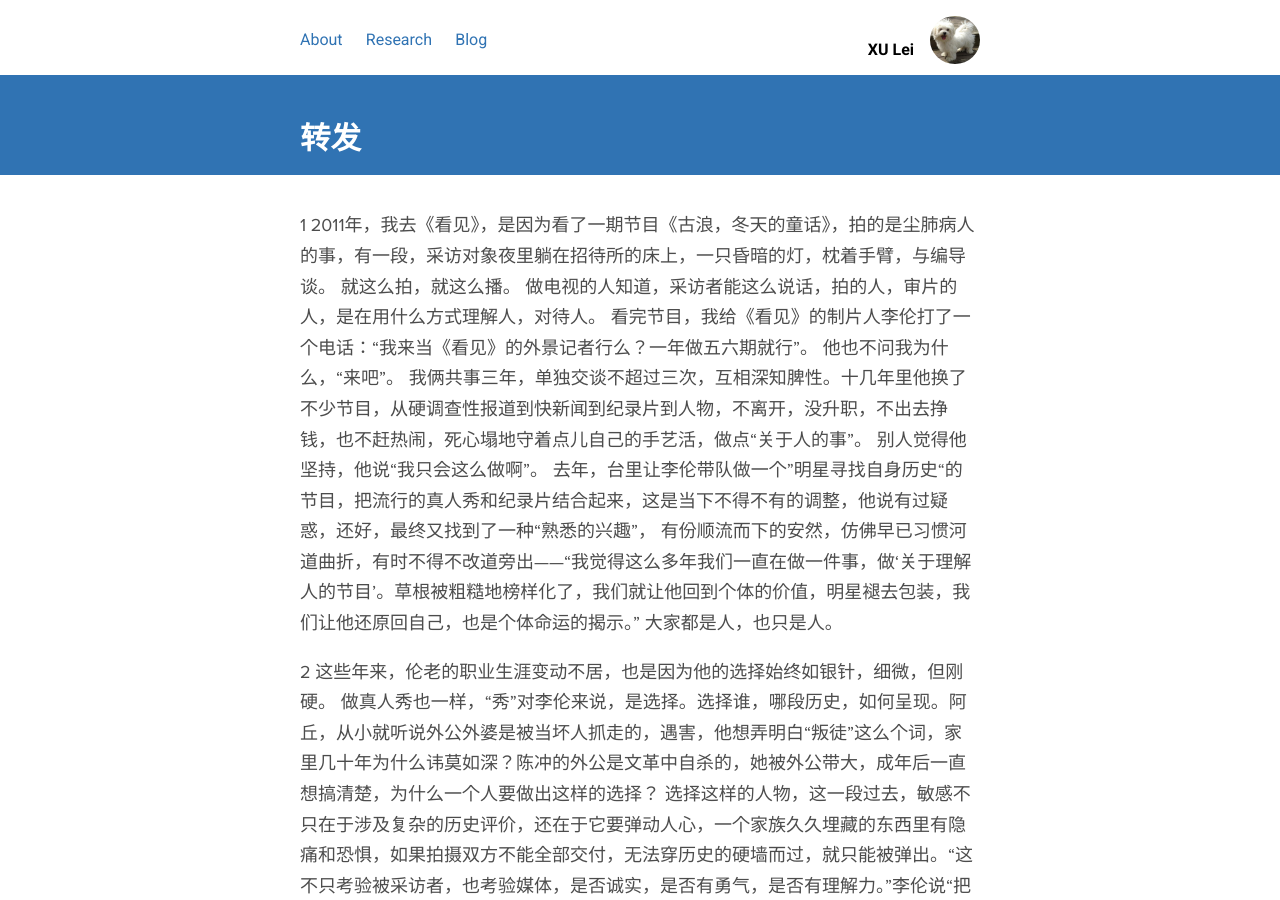
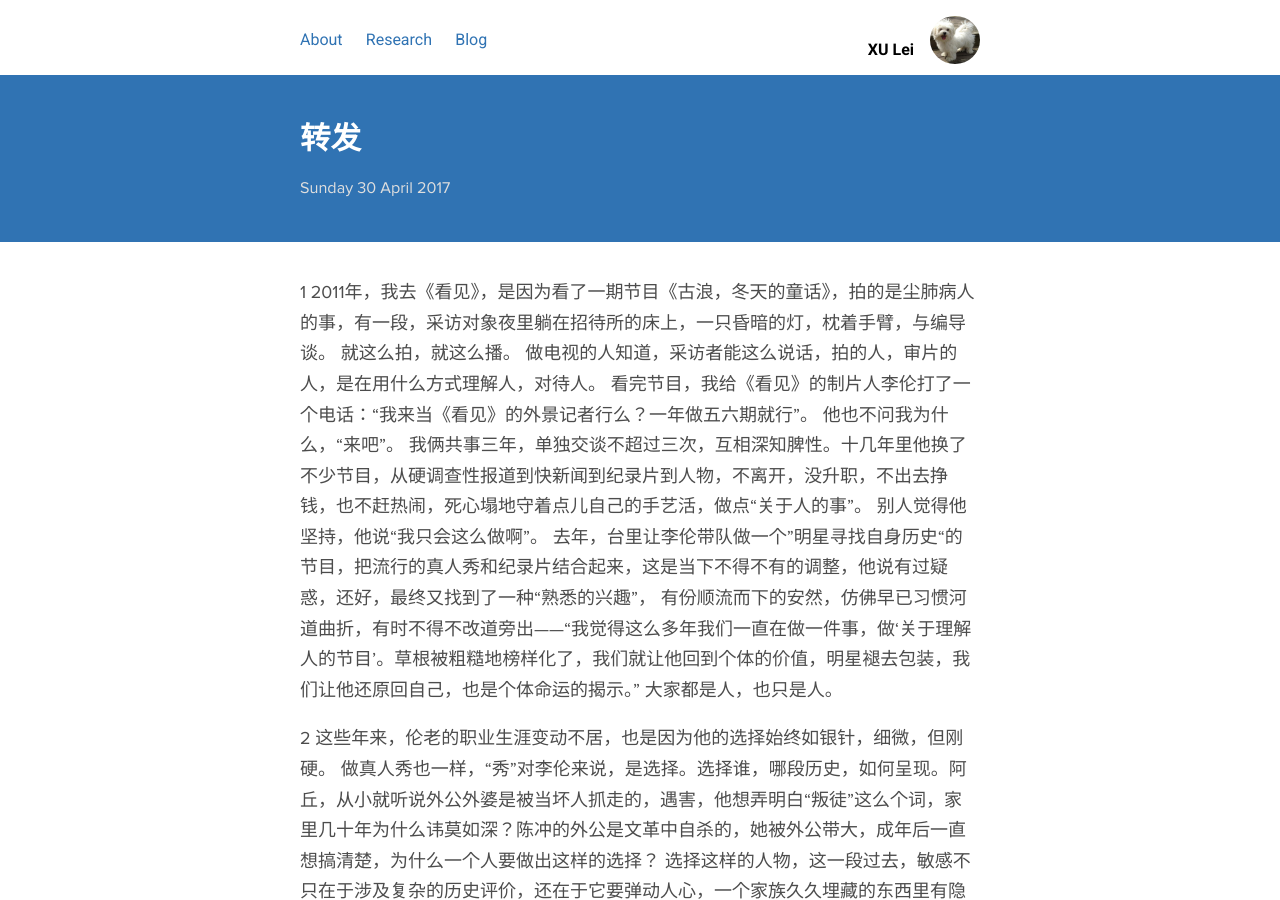
Before and after one commit to shirleysteve/1, a Jekyll site: the page built from _posts/2017-04-30-测试博客（转发柴静的文章）.md, in a window 1280 px wide and 900 px high. Built offline with Jekyll 4.4.1, drawn with Linux system fonts in a browser that asks for light colours; Markdown is read by kramdown in place of the engine named in the settings; comment, search, counter and statistics services are not loaded.

Commit message:
Update post.html

```diff
--- a/_layouts/post.html
+++ b/_layouts/post.html
@@ -14,7 +14,7 @@
   </h1>
 
 
-  <!--<p class="inner meta">{{ page.date | date: "%A %-d %B %Y" }}</p>-->
+  <p class="inner meta">{{ page.date | date: "%A %-d %B %Y" }}</p>
 
 
 
```
